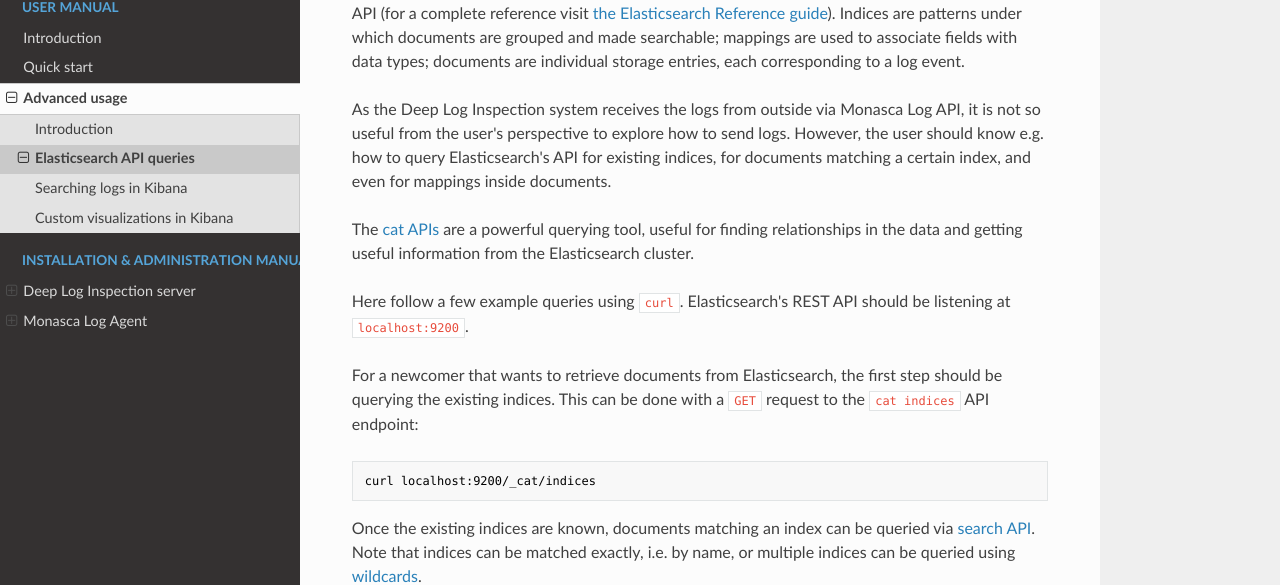
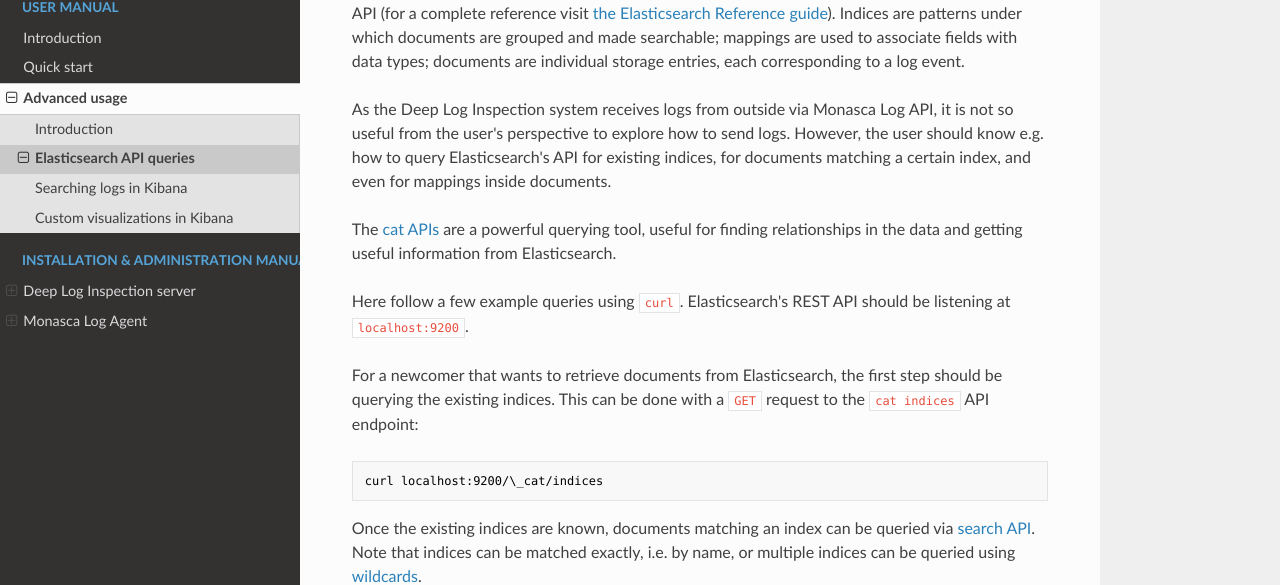
Before and after one commit to martel-innovate/deep-log-inspection, an MkDocs documentation site: the page built from doc/user/4-elasticsearch.md, in a window 1280 px wide and 1367 px high. Shown: the part 201-786 px from the top of the window. Built offline with MkDocs 1.6.1, drawn with Linux system fonts in a browser that asks for light colours; nearby versions of some CDN libraries; old or Windows-style settings are respelled for this version of MkDocs.

Commit message:
4-elasticsearch.md: testing markdown special character escaping

```diff
--- a/doc/user/4-elasticsearch.md
+++ b/doc/user/4-elasticsearch.md
@@ -1,15 +1,15 @@
 ## Elasticsearch API queries
 Indexing, storing and retrieving the logs in the Deep Log Inspection system is achieved by means of the Elasticsearch backend. The access to indices, mappings and documents is possible via its REST API (for a complete reference visit [the Elasticsearch Reference guide][1]). Indices are patterns under which documents are grouped and made searchable; mappings are used to associate fields with data types; documents are individual storage entries, each corresponding to a log event.
 
-As the Deep Log Inspection system receives the logs from outside via Monasca Log API, it is not so useful from the user's perspective to explore how to send logs. However, the user should know e.g. how to query Elasticsearch's API for existing indices, for documents matching a certain index, and even for mappings inside documents.
+As the Deep Log Inspection system receives logs from outside via Monasca Log API, it is not so useful from the user's perspective to explore how to send logs. However, the user should know e.g. how to query Elasticsearch's API for existing indices, for documents matching a certain index, and even for mappings inside documents.
 
-The [cat APIs][2] are a powerful querying tool, useful for finding relationships in the data and getting useful information from the Elasticsearch cluster.
+The [cat APIs][2] are a powerful querying tool, useful for finding relationships in the data and getting useful information from Elasticsearch.
 
 Here follow a few example queries using `curl`. Elasticsearch's REST API should be listening at `localhost:9200`.
 
 For a newcomer that wants to retrieve documents from Elasticsearch, the first step should be querying the existing indices. This can be done with a `GET` request to the `cat indices` API endpoint:
 
-    curl localhost:9200/_cat/indices
+    curl localhost:9200/\_cat/indices
 
 Once the existing indices are known, documents matching an index can be queried via [search API][3]. Note that indices can be matched exactly, i.e. by name, or multiple indices can be queried using [wildcards][4].
 
```
Also changed, not shown: doc/user/3-advanced.md (+1 -0 lines).
